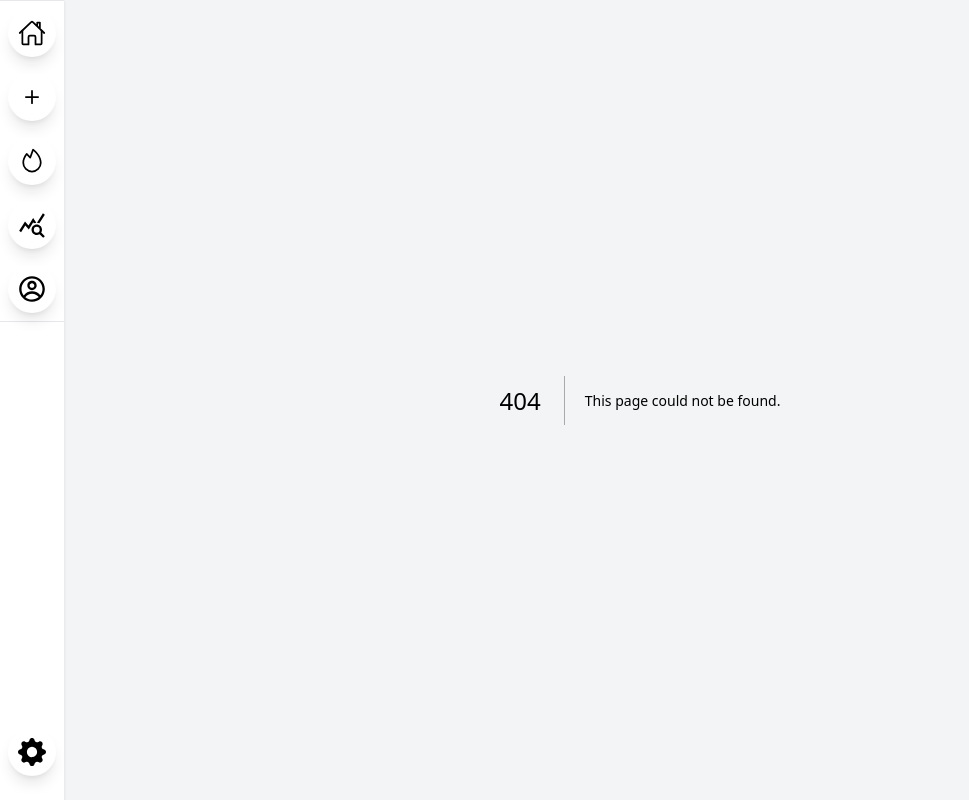
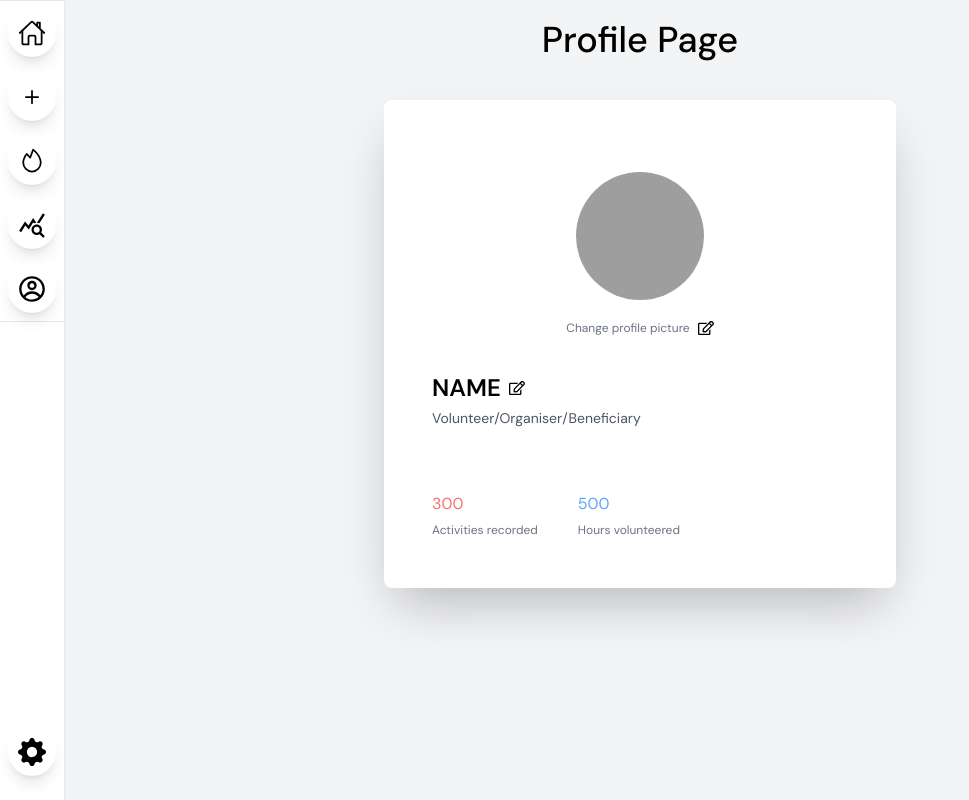
Before and after one commit to phhackforgood/impacttrack, a Next.js app: page /profile in a window 1280 px wide. Before the commit this address had no page. Shown: the whole page, without its empty margins (0-969 px from the left). Built offline with nearby package versions, Linux system fonts and the light colour scheme; grey boxes are pictures that could not be loaded.

Commit message:
Profile Page

```diff
--- a/src/app/components/Sidebar.tsx
+++ b/src/app/components/Sidebar.tsx
@@ -10,7 +10,7 @@ const SideBar = () => {
         <div className="fixed top-0 left-0 h-screen w-16 p-0 m-0 flex flex-col bg-white text-black shadow">
             <Divider />
             <Link href="/"><SideBarIcon icon={<IoHomeOutline size="28" />} text="Home" /></Link>
-            <Link href="/"><SideBarIcon icon={<BsPlus size="28" />} text="Submit Form" /></Link>
+            <Link href="/form"><SideBarIcon icon={<BsPlus size="28" />} text="Submit Form" /></Link>
             <Link href="/"><SideBarIcon icon={<PiFireSimple size="28" />} text="Trending" /></Link>
             <Link href="/"><SideBarIcon icon={<MdOutlineQueryStats size="28" />} text="Statistics" /></Link>
             <Link href="/profile"><SideBarIcon icon={<CgProfile size="28" />} text="Profile" /></Link>
--- /dev/null
+++ b/src/app/profile/page.tsx
@@ -0,0 +1,42 @@
+import Link from 'next/link';
+import { useRouter } from 'next/navigation';
+import React from 'react'
+import { FaRegEdit } from "react-icons/fa";
+
+function ProfilePage() {
+    return (
+        <div className="flex flex-col">
+            <h1 className="text-4xl font-medium mx-auto items-center font-Dmsans mt-5" >Profile Page</h1>
+
+            <div className="main">
+                <main className="bg-white max-w-lg mx-auto p-8 md:p-12 my-10 rounded-lg shadow-2xl">
+                    <section className=" bg- mt-6"></section>
+                        <img className="w-32 h-32 rounded-full mx-auto" src="https://picsum.photos/200" alt="Profile picture" />
+                        <div className="flex justify-center mt-5 mb-9">
+                        <a href="#" className="font-Dmsans text-xs text-gray-500 hover:text-purple-600 pr-2">Change profile picture</a>
+                        <FaRegEdit />
+                        </div>
+
+                        <div style={{display: 'flex', alignItems: 'center' }}>
+                            <h2 className="text-left text-2xl font-Dmsans font-semibold mr-2">NAME</h2>
+                            <FaRegEdit />
+                        </div>
+
+                        <p className="text-left text-sm font-Dmsans text-gray-600 mt-1">Volunteer/Organiser/Beneficiary</p>
+
+                        <div className="mt-16 flex flex-row items-left">
+                            <div>
+                                <p className="font-Dmsans text-base text-red-400 hover:text-purple-600">300</p>
+                                <a href="#" className="font-Dmsans text-xs text-gray-500 hover:text-purple-600">Activities recorded</a>
+                            </div>
+                            <div>
+                                <p className="font-Dmsans text-base text-blue-400 hover:text-purple-600 ml-10 mx-4">500</p>
+                                <a href="#" className="font-Dmsans text-xs text-gray-500 hover:text-purple-600 ml-10 mx-4">Hours volunteered</a>
+                            </div>
+                        </div>
+                </main>
+            </div>
+        </div>
+    );
+}
+export default ProfilePage;
```
Also changed, not shown: src/db/form.ts (added).
